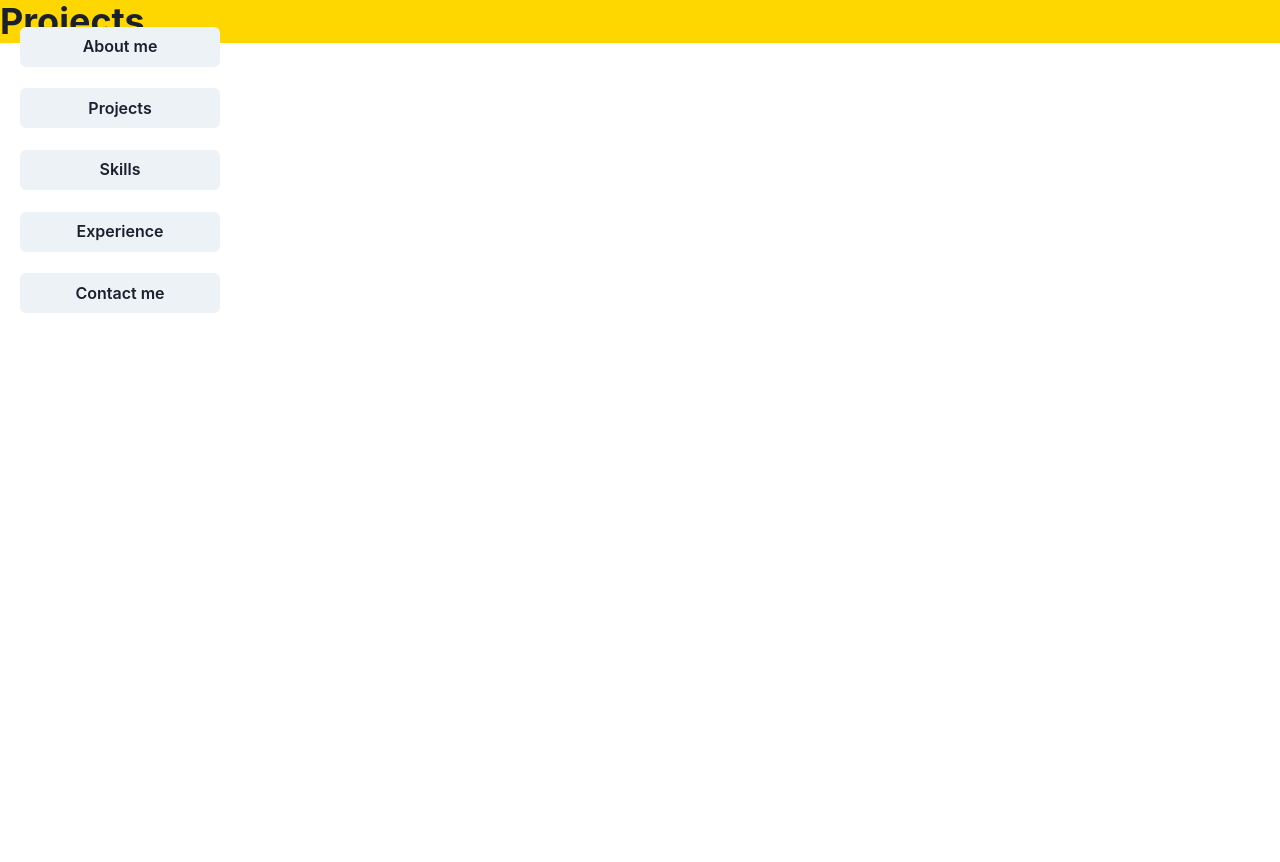
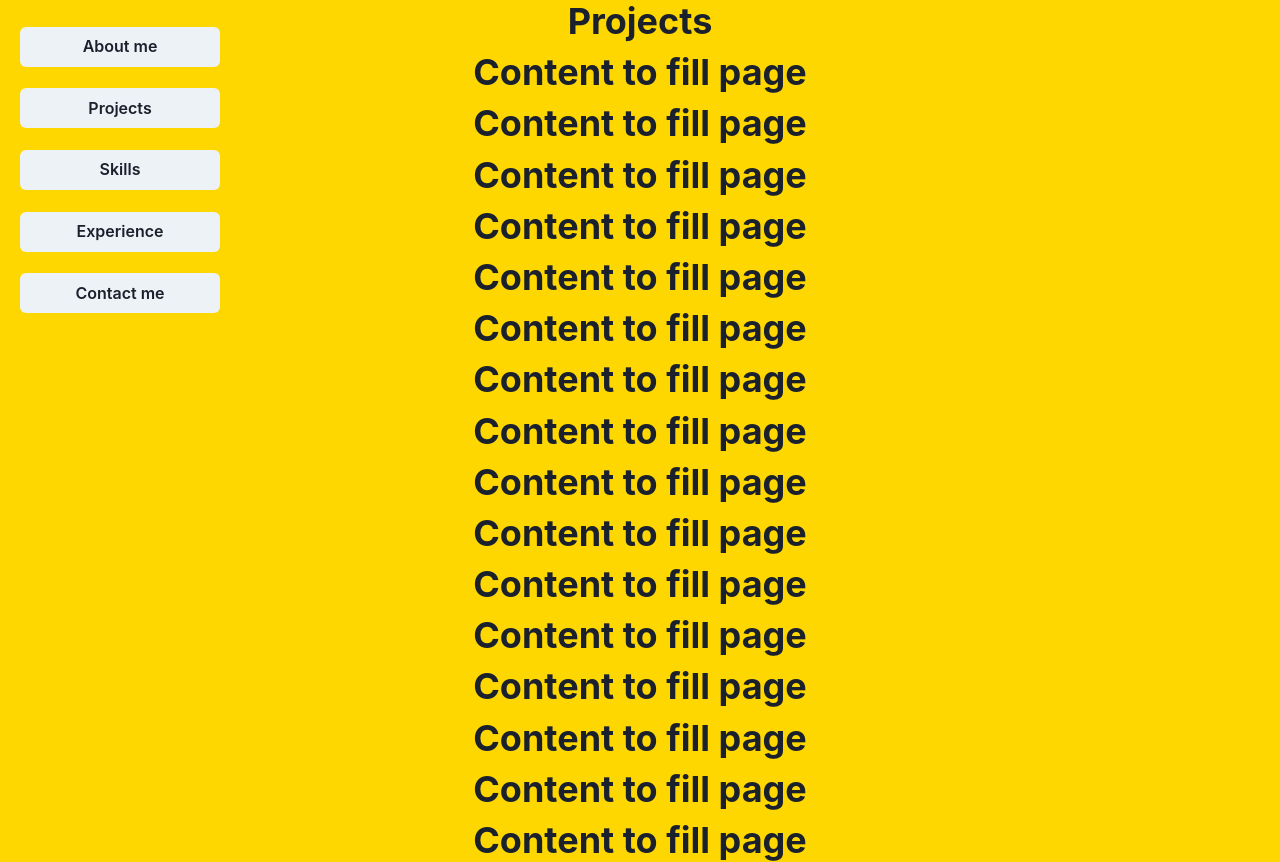
Before and after one commit to oliver2-thomson/portfolio-website, a React (Vite) app: page / in a window 1280 px wide. Both pictures are taken after a click on the button "Projects". Before the commit the page ends 800 px from the top, so only its background shows below. Built offline with nearby package versions, Linux system fonts and the light colour scheme.

Commit message:
Added: text on project component so scrolling can be tested

```diff
--- a/src/components/Projects/Projects.tsx
+++ b/src/components/Projects/Projects.tsx
@@ -1,9 +1,14 @@
-import {Heading} from "@chakra-ui/react";
+import {Heading, Stack} from "@chakra-ui/react";
 
 const Projects = () => {
+    const longArray = [0, 0, 0, 0, 0, 0, 0, 0, 0, 0, 0, 0, 0, 0, 0, 0];
+
     return (
         <>
-            <Heading>Projects</Heading>
+            <Stack align="center">
+                <Heading>Projects</Heading>
+                {longArray.map(() => <Heading>Content to fill page</Heading>)}
+            </Stack>
         </>
     );
 };
```
